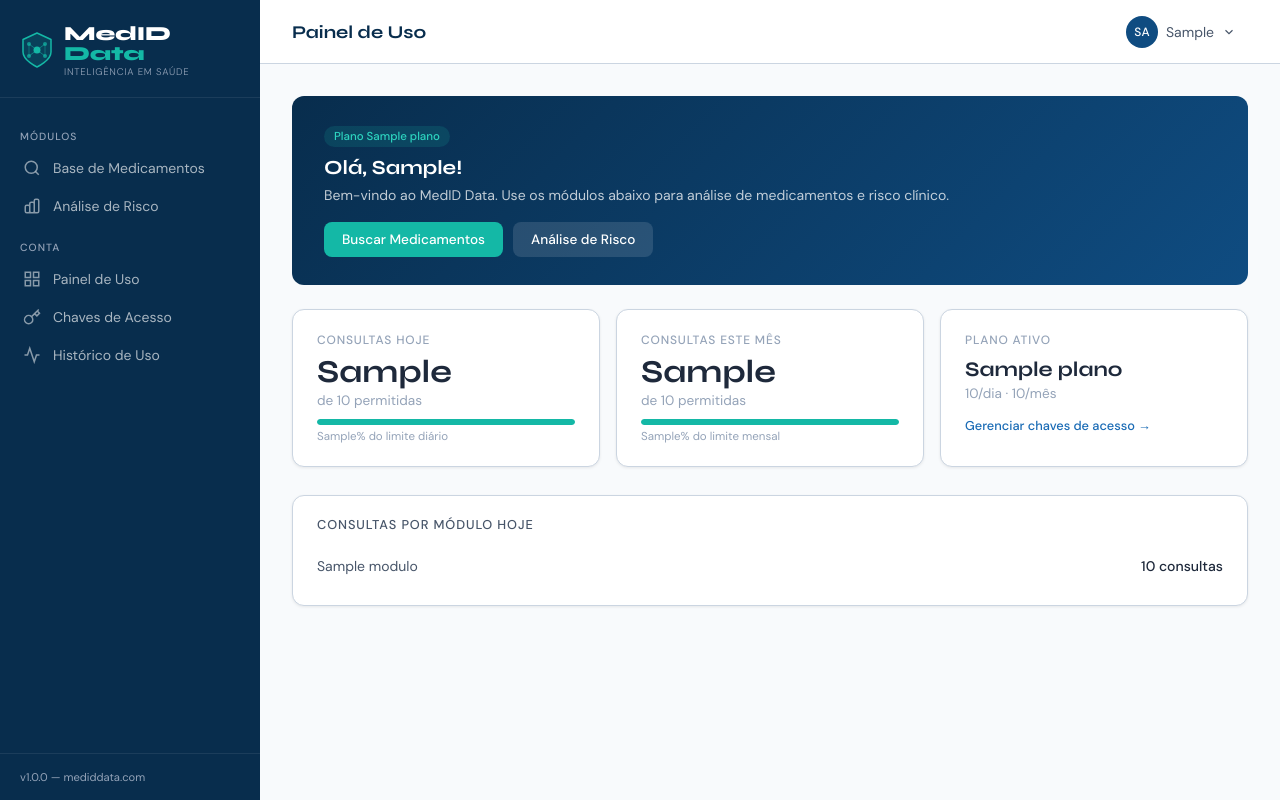
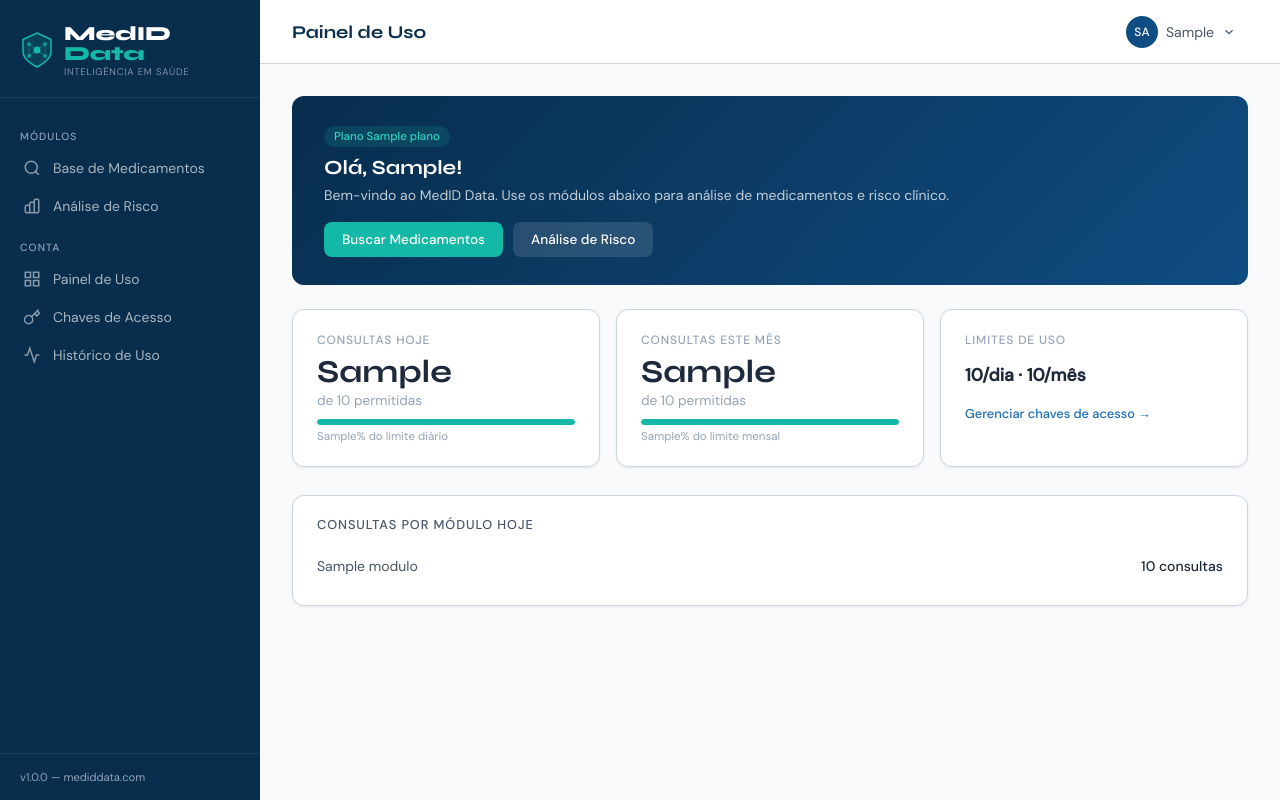
Before and after one commit to MedIdData/medid.data, a Python web app: template app/templates/painel.html in a window 1280 px wide. Run offline with Jinja, Linux system fonts and the light colour scheme; the template is opened without the code that fills it: most values are stand-ins (such as "Sample title", 1, 10 or a date in 2020).

Commit message:
refactor: remover 'Plano ativo' do painel de uso
- Alterado 'Plano ativo' para 'Limites de uso'
- Removido obter_plano_usuario() e uso direto de usuario.limite_*
- Interface mostra apenas limites configurados

Co-Authored-By: Claude Sonnet 4.5 <noreply@anthropic.com>

```diff
--- a/app/templates/painel.html
+++ b/app/templates/painel.html
@@ -119,10 +119,9 @@
   </div>
 
   <div class="card stat-card">
-    <div class="stat-label">Plano ativo</div>
-    <div class="stat-valor" style="font-size:1.3rem;padding-top:4px;">{{ plano }}</div>
-    <div class="stat-total">{{ limite_diario }}/dia · {{ limite_mensal }}/mês</div>
-    <div style="margin-top:12px;">
+    <div class="stat-label">Limites de uso</div>
+    <div class="stat-total" style="font-size:1.1rem;padding-top:8px;font-weight:600;color:var(--texto);">{{ limite_diario }}/dia · {{ limite_mensal }}/mês</div>
+    <div style="margin-top:16px;">
       <a href="/chaves" style="font-size:.8rem;color:var(--azul-medio);font-weight:500;">
         Gerenciar chaves de acesso →
       </a>
```
Also changed, not shown: app/routers/web.py (+4 -4 lines).
